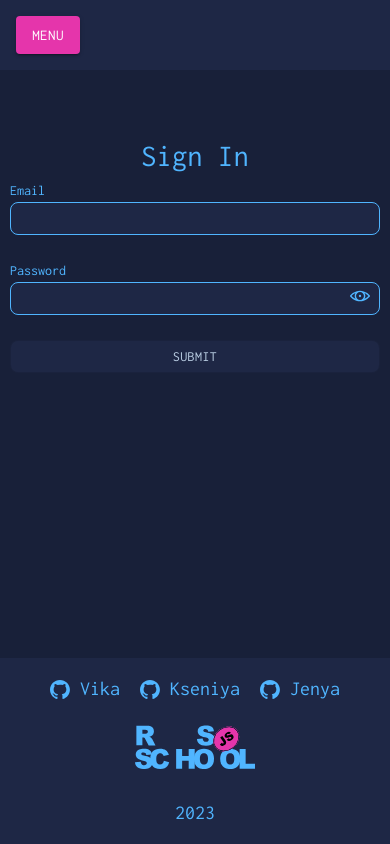
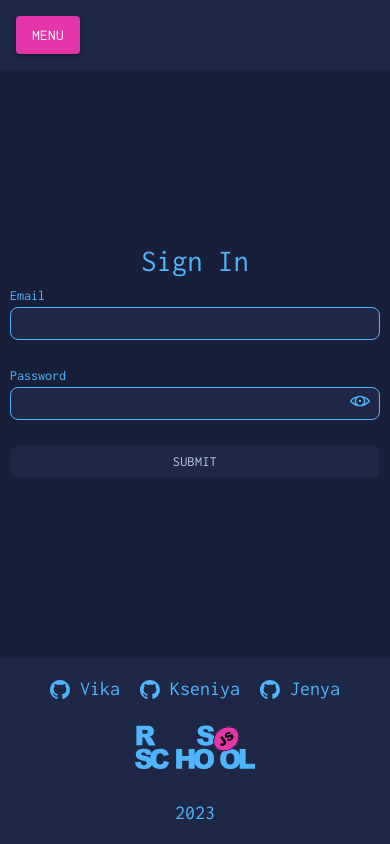
Before and after one commit to vstezhko/graphiql-app, a React (Vite) app: page /signIn in a window 390 px wide. Built offline with nearby package versions, Linux system fonts and the light colour scheme; no server answers.

Commit message:
GE-39 fix: fix scroll to sign in and sigh up pages, fix schema section

```diff
--- a/src/components/layout/Header.tsx
+++ b/src/components/layout/Header.tsx
@@ -73,18 +73,12 @@ const Header = () => {
   const [scroll, setScroll] = useState(false);
   const navigate = useNavigate();
   const [isVisible, setIsVisible] = useState<boolean>(false);
-  const { pathname } = useLocation();
 
   useEffect(() => {
     const handleScroll = () => {
       if (headerRef.current) {
         const sticky = headerRef.current?.offsetTop;
-        if (
-          window.pageYOffset > sticky &&
-          pathname !== '/signIn' &&
-          pathname !== '/signUp'
-        ) {
-          console.log('jjjj');
+        if (window.pageYOffset > sticky) {
           setScroll(true);
         } else {
           setScroll(false);
@@ -96,7 +90,7 @@ const Header = () => {
     return () => {
       window.removeEventListener('scroll', handleScroll);
     };
-  }, [pathname]);
+  }, []);
 
   const handleLogout = async () => {
     await logout();
--- a/src/styles/base.scss
+++ b/src/styles/base.scss
@@ -56,12 +56,15 @@ main {
   flex-grow: 1;
   width: 100%;
   position: relative;
+  display: flex;
+  align-items: center;
+  justify-content: center;
 }
 
 .container {
+  width: 100%;
   max-width: 1280px;
   padding: 20px 0;
-  margin: 0 auto;
 
   &:has(.editor-page) > * {
     height: 100vh;
@@ -172,7 +175,7 @@ header {
         width: 3rem;
         height: 3rem;
         padding: 0;
-        z-index: 2;
+        z-index: 100;
       }
 
       &__menu {
@@ -181,7 +184,7 @@ header {
         left: 0;
         width: 100%;
         height: 100vh;
-        z-index: 2;
+        z-index: 100;
         display: flex;
         flex-direction: column;
         align-items: flex-start;
--- a/src/styles/components/documentationComponent/DocumentationSection.scss
+++ b/src/styles/components/documentationComponent/DocumentationSection.scss
@@ -6,7 +6,7 @@
   bottom: 0;
   width: 100%;
   max-width: 415px;
-  z-index: 200;
+  z-index: 90;
   border-left: 10px solid $color-button;
   transition: all 0.3s;
   display: flex;
@@ -16,7 +16,7 @@
 
 
   @media (max-width: 500px) {
-    max-width: 270px;
+    max-width: 230px;
   }
 
   ::-webkit-scrollbar {
@@ -134,13 +134,13 @@
     transform: translateX(405px);
 
     @media (max-width: 500px) {
-      transform: translateX(260px);
+      transform: translateX(220px);
     }
   }
 
   & .doc-section__btn {
     position: absolute;
-    background-color: $color-button;
+    background-color: $color-button !important;
     transform: rotate(-90deg) translateX(-30%);
     right: 97.5%;
     top: 30%;
--- a/src/styles/components/forms/AuthForm.scss
+++ b/src/styles/components/forms/AuthForm.scss
@@ -4,11 +4,9 @@
   flex-direction: column;
   align-items: center;
   justify-content: flex-start;
-  padding-top: 200px;
 
   @media (max-width: 768px) {
     font-size: 14px;
-    padding-top: 50px;
   }
 
   h2 {
--- a/src/styles/components/layout/Header.scss
+++ b/src/styles/components/layout/Header.scss
@@ -36,7 +36,7 @@
   position: fixed;
   top: 0;
   width: 100%;
-  z-index: 100;
+  z-index: 70;
   padding: 1.6rem;
   background-color: $color-additional;
   transition: all 0.3s;
```
